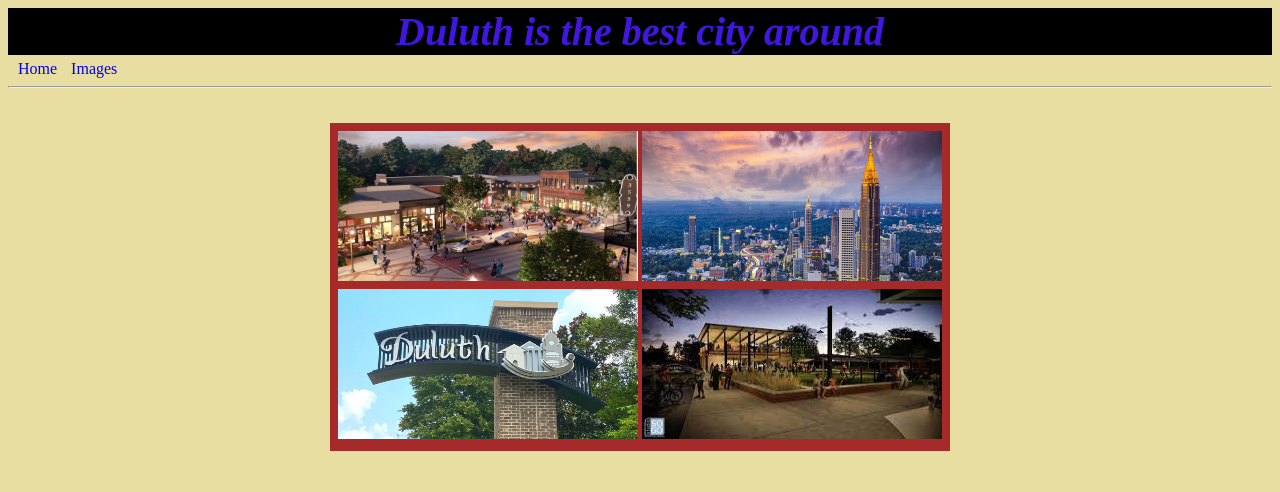
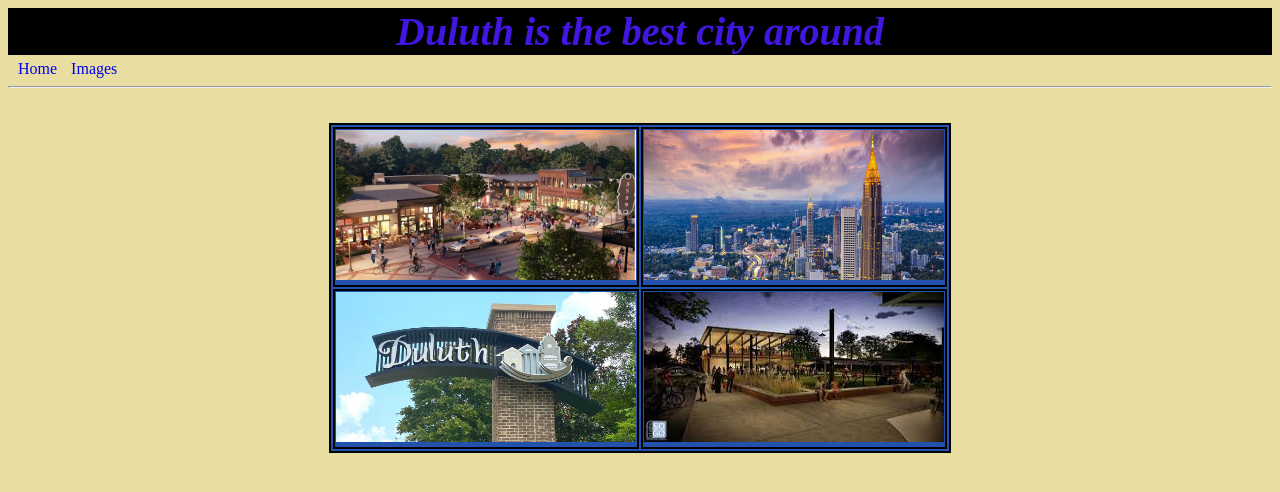
Before and after one commit to EliseCod3/simple-travel-site, a plain HTML site: page cityimages.html in a window 1280 px wide. Drawn offline with Linux system fonts and the light colour scheme.

Commit message:
Added border to table

```diff
--- a/css/stlye.css
+++ b/css/stlye.css
@@ -21,13 +21,19 @@
         }
         table {
             margin: 35px auto 15px auto;
-            padding: 5px ;
-            background-color: brown;
+            background-color: rgb(34, 82, 171);
+        }
+        table, tr, td {
+            border: 2px solid;
+            border
+        }
+        tr {
+            ;
         }
         p {
             margin: 5px 25px 5px 25px;
             padding: 10px 5px 10px 5px;
             font-size: medium;
-            font-family: sans-serif;
+            font-family: Verdana, Georgia, Tahoma, sans-serif;
             border-style: solid;
         }
```
